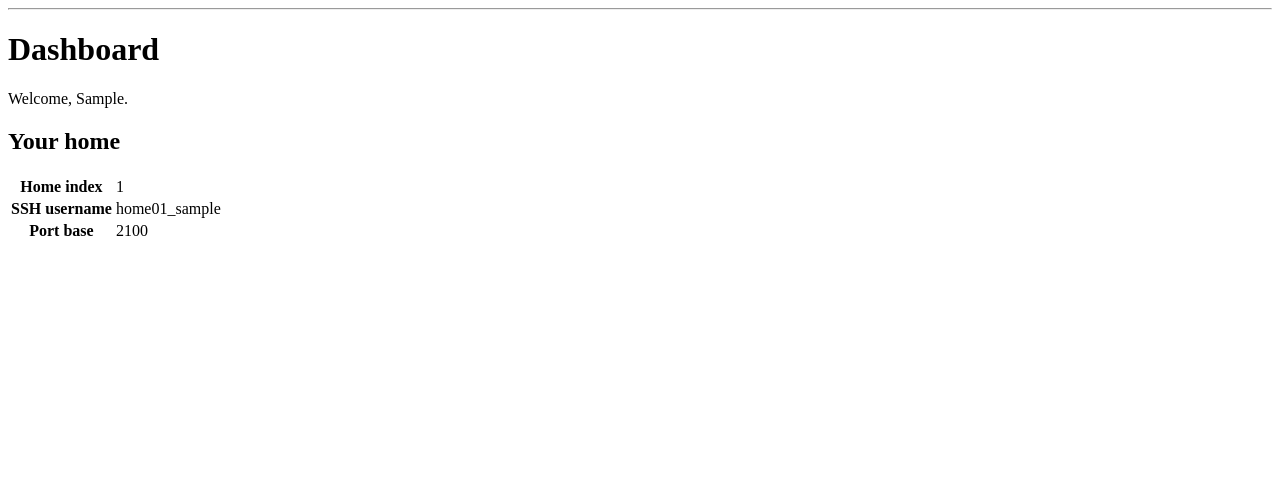
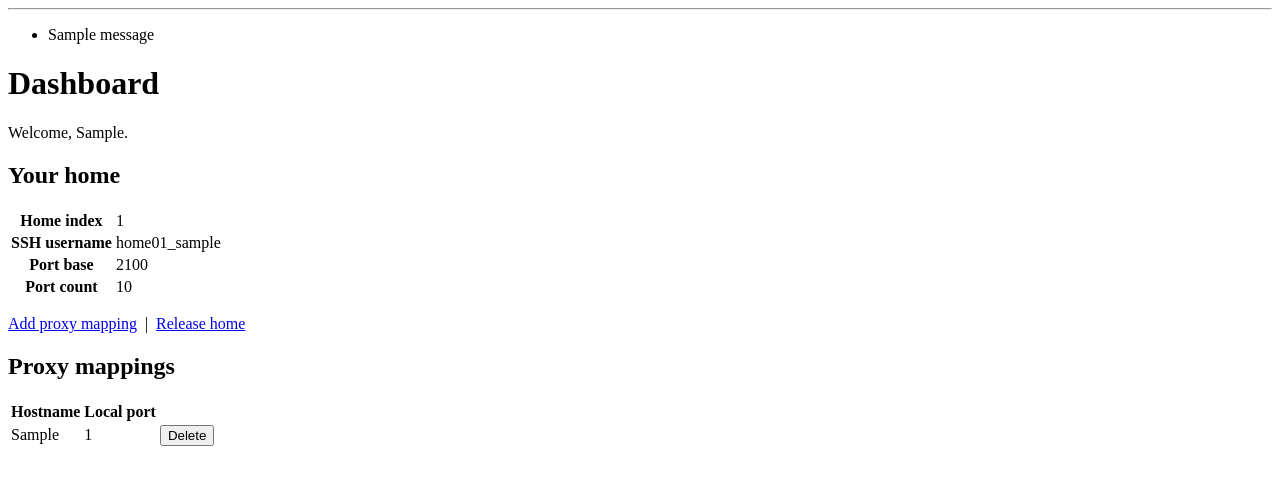
Before and after one commit to otsakir/cloudathome, a Django app: page /dashboard/ in a window 1280 px wide. Shown: the part 29-514 px from the top of the page. Run offline with Django 5.2, Linux system fonts and the light colour scheme; a user stored in the database is signed in; tables that the repository leaves empty hold one stand-in row (values such as "Sample post"); one stand-in notice (Sample message) is shown.

Commit message:
add 'proxy mapping' create/delete operations to (mvc/web app)

```diff
--- a/cloudserver/tunnelagent/backend/web/templates/web/base.html
+++ b/cloudserver/tunnelagent/backend/web/templates/web/base.html
@@ -20,6 +20,13 @@
     {% endif %}
   </nav>
   <hr>
+  {% if messages %}
+    <ul>
+      {% for message in messages %}
+        <li>{{ message }}</li>
+      {% endfor %}
+    </ul>
+  {% endif %}
   {% block content %}{% endblock %}
 </body>
 </html>
--- a/cloudserver/tunnelagent/backend/web/templates/web/dashboard.html
+++ b/cloudserver/tunnelagent/backend/web/templates/web/dashboard.html
@@ -12,8 +12,40 @@
     <tr><th>Home index</th><td>{{ home.home_index }}</td></tr>
     <tr><th>SSH username</th><td>{{ home.get_username }}</td></tr>
     <tr><th>Port base</th><td>{{ home_port_base }}</td></tr>
+    <tr><th>Port count</th><td>10</td></tr>
   </table>
+  <p>
+    <a href="{% url 'add_mapping' %}">Add proxy mapping</a>
+    &nbsp;|&nbsp;
+    <a href="{% url 'release_home' %}">Release home</a>
+  </p>
+
+  <h2>Proxy mappings</h2>
+  {% if mappings %}
+    <table>
+      <thead>
+        <tr><th>Hostname</th><th>Local port</th><th></th></tr>
+      </thead>
+      <tbody>
+        {% for mapping in mappings %}
+          <tr>
+            <td>{{ mapping.host }}</td>
+            <td>{{ mapping.local_port }}</td>
+            <td>
+              <form method="post" action="{% url 'delete_mapping' mapping.host %}">
+                {% csrf_token %}
+                <button type="submit">Delete</button>
+              </form>
+            </td>
+          </tr>
+        {% endfor %}
+      </tbody>
+    </table>
+  {% else %}
+    <p>No proxy mappings yet.</p>
+  {% endif %}
+
 {% else %}
-  <p>No home registered yet.</p>
+  <p>No home registered yet. <a href="{% url 'register_home' %}">Register a home</a></p>
 {% endif %}
 {% endblock %}
--- a/cloudserver/tunnelagent/backend/web/urls.py
+++ b/cloudserver/tunnelagent/backend/web/urls.py
@@ -1,7 +1,10 @@
 from django.contrib.auth.views import LogoutView
 from django.urls import path
 
-from web.views import LandingView, SignupView, SignupPendingView, LoginView, DashboardView
+from web.views import (
+    LandingView, SignupView, SignupPendingView, LoginView, DashboardView,
+    RegisterHomeView, ReleaseHomeView, AddMappingView, DeleteMappingView,
+)
 
 urlpatterns = [
     path('', LandingView.as_view(), name='landing'),
@@ -10,4 +13,8 @@ urlpatterns = [
     path('login/', LoginView.as_view(), name='login'),
     path('logout/', LogoutView.as_view(), name='logout'),
     path('dashboard/', DashboardView.as_view(), name='dashboard'),
+    path('home/register/', RegisterHomeView.as_view(), name='register_home'),
+    path('home/release/', ReleaseHomeView.as_view(), name='release_home'),
+    path('home/mappings/add/', AddMappingView.as_view(), name='add_mapping'),
+    path('home/mappings/<str:host>/delete/', DeleteMappingView.as_view(), name='delete_mapping'),
 ]
--- a/cloudserver/tunnelagent/backend/web/views.py
+++ b/cloudserver/tunnelagent/backend/web/views.py
@@ -1,12 +1,27 @@
+import secrets
+
+from django.contrib import messages
 from django.contrib.auth.mixins import LoginRequiredMixin
 from django.contrib.auth.models import User, Group
 from django.contrib.auth.views import LoginView as AuthLoginView
-from django.shortcuts import redirect
-from django.views.generic import FormView, TemplateView
+from django.core.exceptions import PermissionDenied
+from django.db import transaction
+from django.shortcuts import redirect, get_object_or_404
+from django.views.generic import FormView, TemplateView, View
 
-from homes.models import Home
+from homes.models import Home, ProxyMapping
+from homes.services import ElevatedOperations, HAProxyService
 from homes.tunnels.manage_tunnel import tunnel_manager
-from web.forms import SignupForm
+from web.forms import SignupForm, RegisterHomeForm, AddMappingForm
+
+
+class HomeOwnerMixin(LoginRequiredMixin):
+    def dispatch(self, request, *args, **kwargs):
+        if not request.user.is_authenticated:
+            return self.handle_no_permission()
+        if not request.user.groups.filter(name='homeowner').exists():
+            raise PermissionDenied
+        return super().dispatch(request, *args, **kwargs)
 
 
 class LandingView(TemplateView):
@@ -51,4 +66,119 @@ class DashboardView(LoginRequiredMixin, TemplateView):
         context['home'] = home
         if home:
             context['home_port_base'] = tunnel_manager.get_home_port_base(home.home_index)
+            context['mappings'] = ProxyMapping.objects.filter(home=home)
         return context
+
+
+class RegisterHomeView(HomeOwnerMixin, FormView):
+    template_name = 'web/register_home.html'
+    form_class = RegisterHomeForm
+
+    def dispatch(self, request, *args, **kwargs):
+        if request.user.is_authenticated and Home.objects.filter(user=request.user).exists():
+            return redirect('dashboard')
+        return super().dispatch(request, *args, **kwargs)
+
+    def form_valid(self, form):
+        with transaction.atomic():
+            available_home = Home.objects.select_for_update().filter(user__isnull=True).first()
+            if not available_home:
+                messages.error(self.request, 'No home slots are currently available.')
+                return redirect('dashboard')
+
+            try:
+                ElevatedOperations.add_home_user(
+                    available_home.home_index,
+                    self.request.user.username,
+                    form.cleaned_data['public_key'],
+                )
+            except Exception:
+                messages.error(self.request, 'Failed to create tunnel user.')
+                return redirect('dashboard')
+
+            available_home.user = self.request.user
+            available_home.public_key = form.cleaned_data['public_key']
+            available_home.slug = secrets.token_urlsafe(16)
+            available_home.save()
+
+        messages.success(self.request, 'Home registered successfully.')
+        return redirect('dashboard')
+
+
+class ReleaseHomeView(HomeOwnerMixin, TemplateView):
+    template_name = 'web/release_home.html'
+
+    def get_context_data(self, **kwargs):
+        context = super().get_context_data(**kwargs)
+        context['home'] = get_object_or_404(Home, user=self.request.user)
+        return context
+
+    def post(self, request, *args, **kwargs):
+        home = get_object_or_404(Home, user=request.user)
+        try:
+            ElevatedOperations.remove_home_user(home.home_index, home.user.username)
+        except Exception:
+            messages.error(request, 'Failed to remove tunnel user.')
+            return redirect('dashboard')
+
+        home.user = None
+        home.public_key = None
+        home.slug = None
+        home.save()
+
+        messages.success(request, 'Home released.')
+        return redirect('dashboard')
+
+
+class AddMappingView(HomeOwnerMixin, FormView):
+    template_name = 'web/add_mapping.html'
+    form_class = AddMappingForm
+
+    def get_home(self):
+        return get_object_or_404(Home, user=self.request.user)
+
+    def get_form_kwargs(self):
+        kwargs = super().get_form_kwargs()
+        kwargs['home'] = self.get_home()
+        return kwargs
+
+    def get_context_data(self, **kwargs):
+        context = super().get_context_data(**kwargs)
+        home = self.get_home()
+        context['home'] = home
+        port_base = tunnel_manager.get_home_port_base(home.home_index)
+        context['home_port_base'] = port_base
+        context['home_port_max'] = port_base + tunnel_manager.config.PORTS_PER_HOME - 1
+        return context
+
+    def form_valid(self, form):
+        home = self.get_home()
+        mapping = ProxyMapping.objects.create(
+            home=home,
+            host=form.cleaned_data['host'],
+            local_port=form.cleaned_data['local_port'],
+        )
+        try:
+            HAProxyService.add_mapping(mapping)
+        except Exception:
+            mapping.delete()
+            messages.error(self.request, 'Failed to configure proxy.')
+            return redirect('dashboard')
+
+        messages.success(self.request, f'Proxy mapping for {mapping.host} added.')
+        return redirect('dashboard')
+
+
+class DeleteMappingView(HomeOwnerMixin, View):
+    def post(self, request, host, *args, **kwargs):
+        home = get_object_or_404(Home, user=request.user)
+        mapping = get_object_or_404(ProxyMapping, host=host, home=home)
+        try:
+            HAProxyService.remove_mapping(mapping)
+        except Exception:
+            messages.error(request, 'Failed to remove proxy mapping.')
+            return redirect('dashboard')
+
+        mapping.delete()
+        messages.success(request, f'Proxy mapping for {host} deleted.')
+        return redirect('dashboard')
```
Also changed, not shown: cloudserver/tunnelagent/backend/web/forms.py (+36 -1 lines), cloudserver/tunnelagent/backend/web/templates/web/add_mapping.html (added, +23 -0 lines), cloudserver/tunnelagent/backend/web/templates/web/register_home.html (added, +23 -0 lines), cloudserver/tunnelagent/backend/web/templates/web/release_home.html (added, +20 -0 lines).
